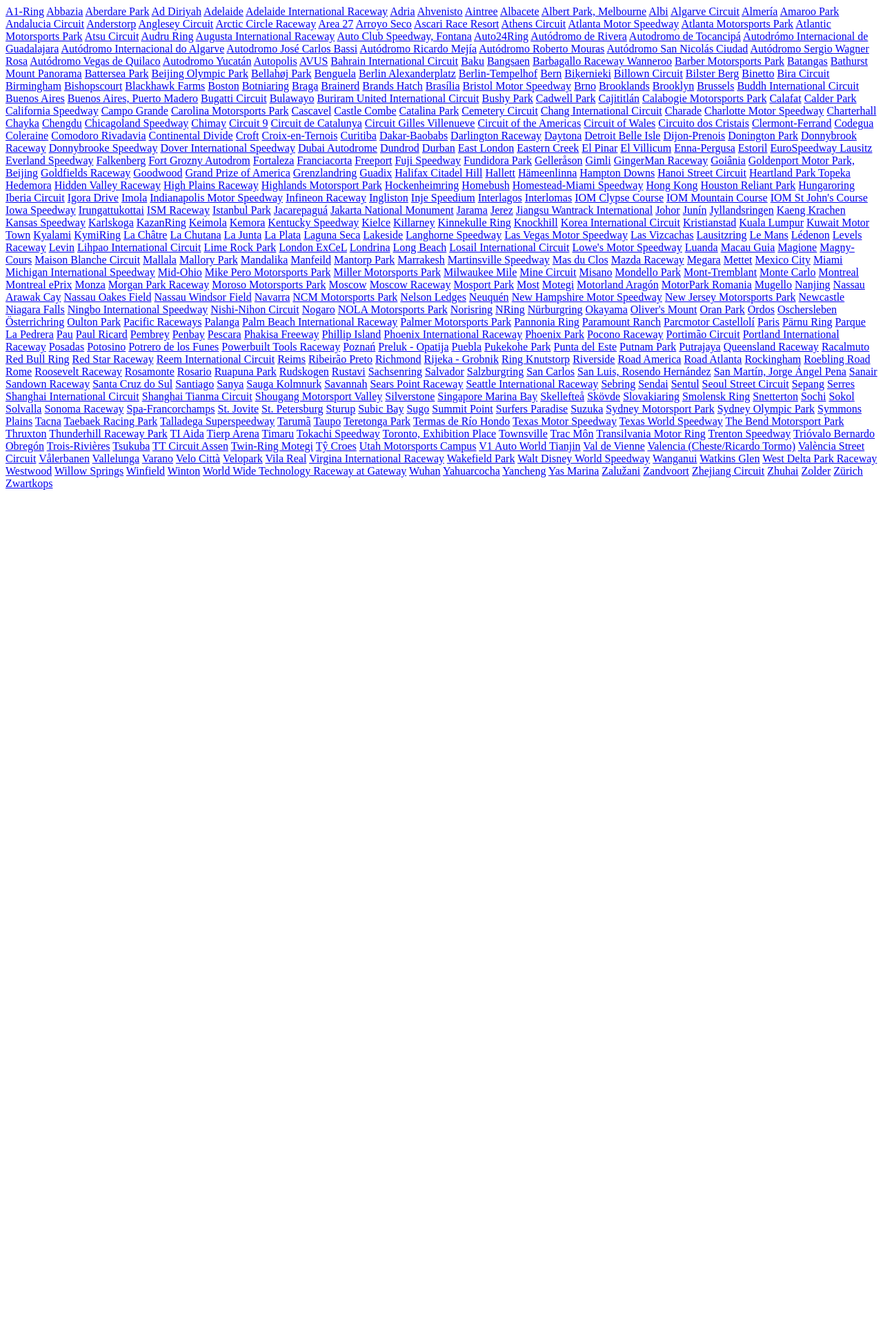
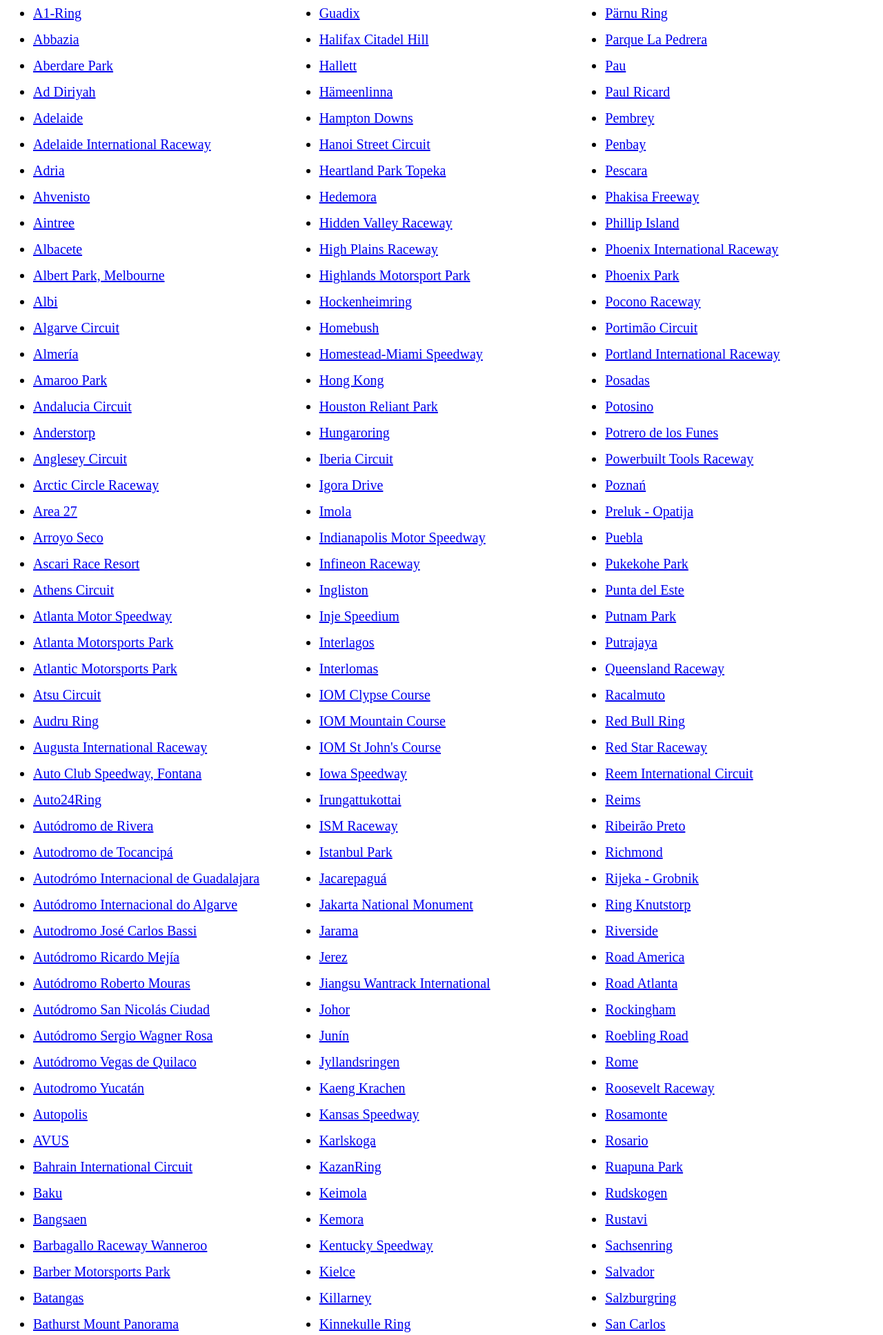
Before and after one commit to michalwasik/api-from-scratch-python, a Flask app: page / in a window 1280 px wide. Shown: the top 1935 px of the page at 69% size. Before the commit the page ends 710 px from the top, so only its background shows below. Run offline with Flask 2, Linux system fonts and the light colour scheme.

Commit message:
added index page style

```diff
--- a/model.py
+++ b/model.py
@@ -1,11 +1,9 @@
-from sqlalchemy import create_engine,Column, Integer, String, Float, ForeignKey, DateTime
+from sqlalchemy import *
 from sqlalchemy.ext.declarative import declarative_base
 from sqlalchemy.orm import relationship
 
 engine = create_engine('sqlite:///racetrack.db', connect_args={'check_same_thread': False})
 Base = declarative_base()
-
-
 
 
 class Track(Base):
--- a/server.py
+++ b/server.py
@@ -6,6 +6,7 @@
 Session = sessionmaker(bind=engine)
 session = Session()
 app=Flask(__name__)
+
 
 def show_track(track):
     item = session.query(Track).filter_by(slugname=track).first()
--- a/templates/index.html
+++ b/templates/index.html
@@ -1,9 +1,25 @@
 <html>
 <head>
+    <style>
+       ul {
+    -webkit-column-count: 3;
+    -moz-column-count: 3;
+    column-count: 3;
+    font-size: 20px;
+    margin: 0 0 3px 0;
+
+}
+li {
+  margin-bottom: 15px;
+}
+
+    </style>
 </head>
 <body>
-    {% for obj in data %}
-    <a href="/track/{{obj.slugname}}">{{obj.name}}</a>
-    {% endfor %}
+    <ul>
+        {% for obj in data %}
+        <li><a href="/track/{{obj.slugname}}">{{obj.name}}</a></li>
+        {% endfor %}
+    </ul>
 </body>
 </html>
```
